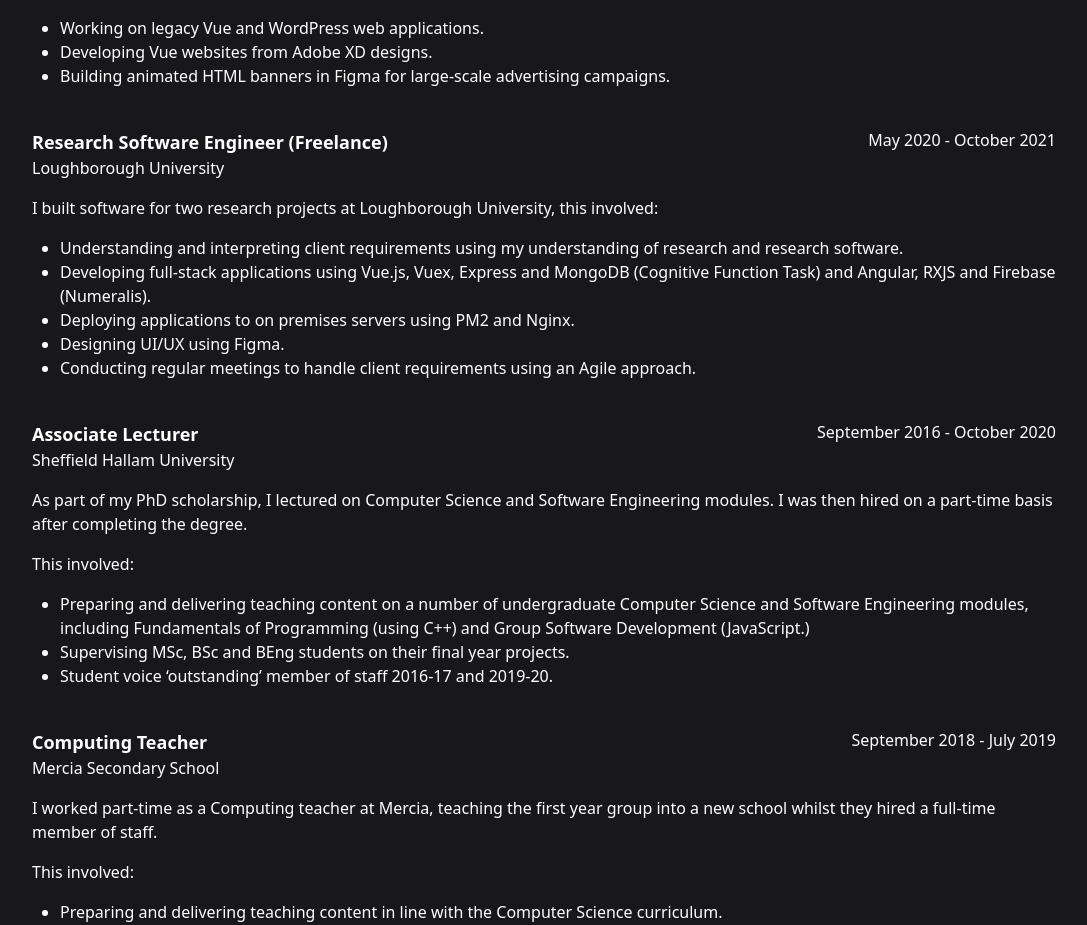
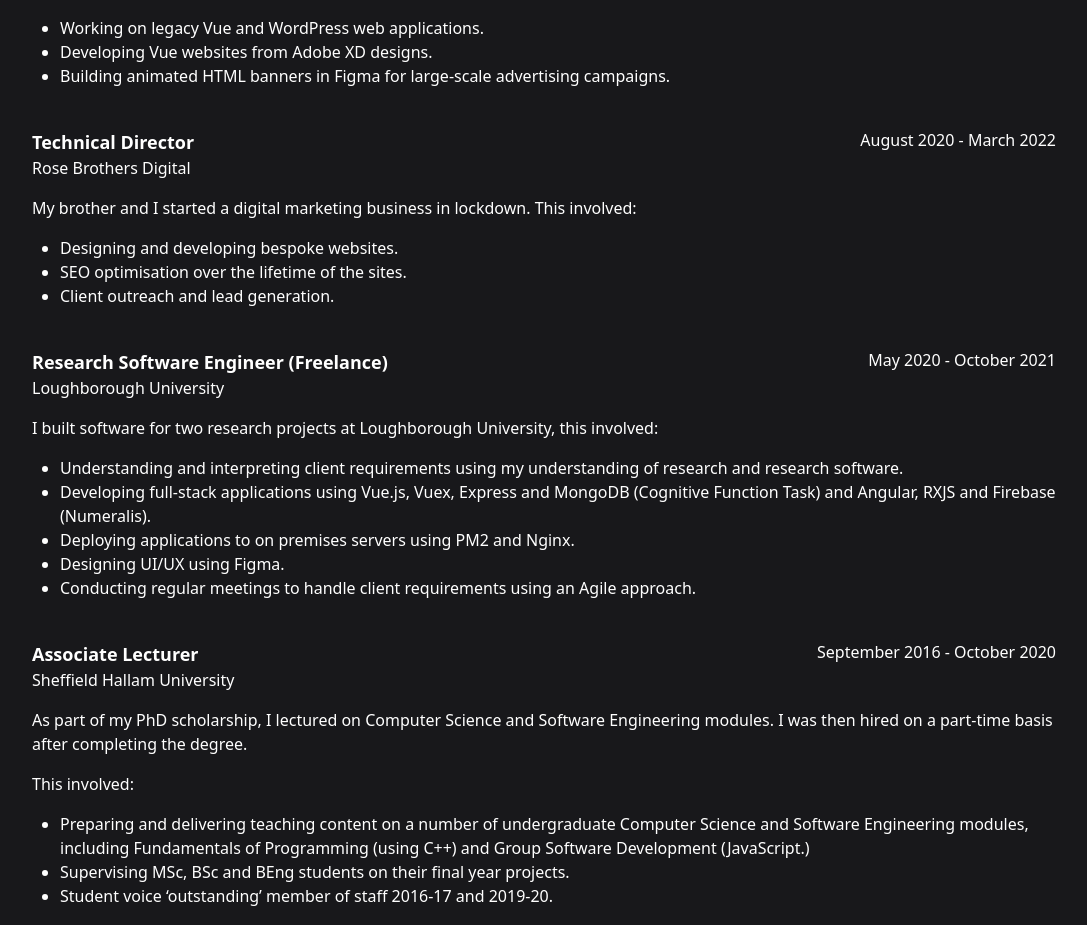
Before and after one commit to simonrose121/simon-rose.co.uk, a Next.js app: page / in a window 1280 px wide. Shown: the part 2401-3326 px from the top of the page, without its empty margins (96-1183 px from the left). Built offline with nearby package versions, Linux system fonts and the light colour scheme.

Commit message:
feat: added rbd

```diff
--- a/content/experience.ts
+++ b/content/experience.ts
@@ -86,6 +86,18 @@
 		`,
 	},
 	{
+		title: 'Technical Director',
+		place: 'Rose Brothers Digital',
+		dates: 'August 2020 - March 2022',
+		description: `
+My brother and I started a digital marketing business in lockdown. This involved:
+
+- Designing and developing bespoke websites.
+- SEO optimisation over the lifetime of the sites.
+- Client outreach and lead generation.
+		`,
+	},
+	{
 		title: 'Research Software Engineer (Freelance)',
 		place: 'Loughborough University',
 		dates: 'May 2020 - October 2021',
```
